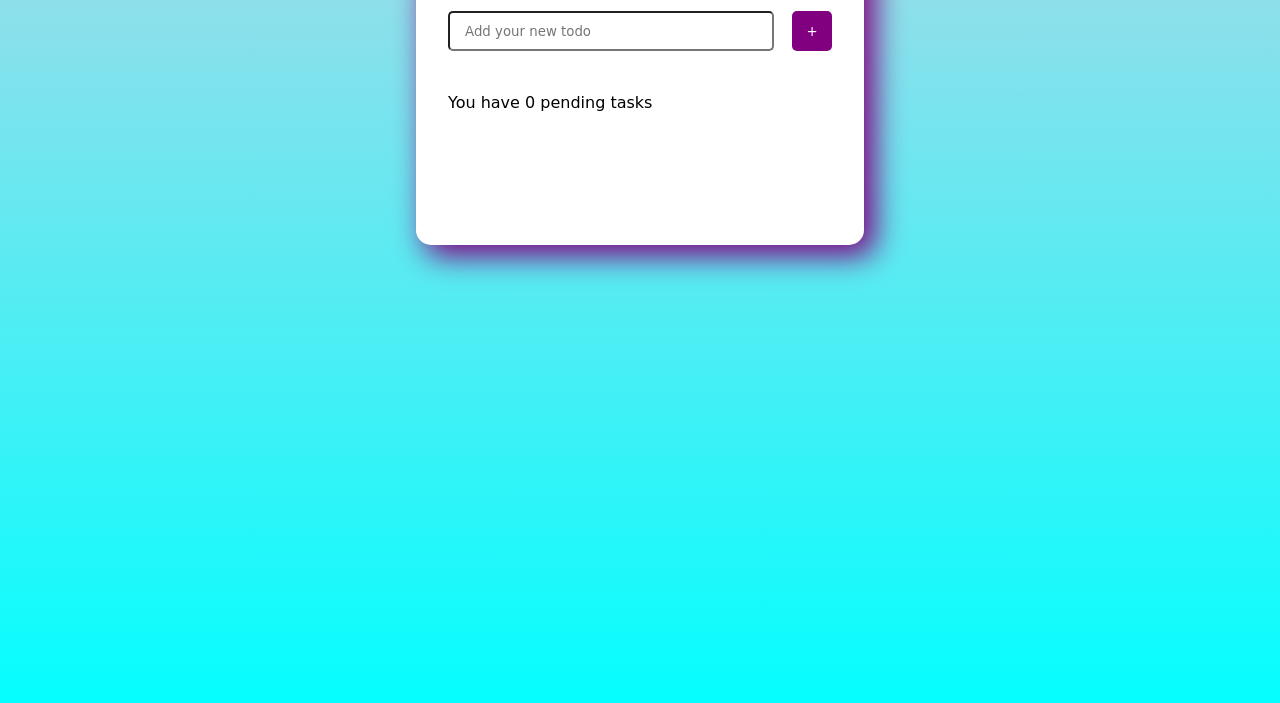
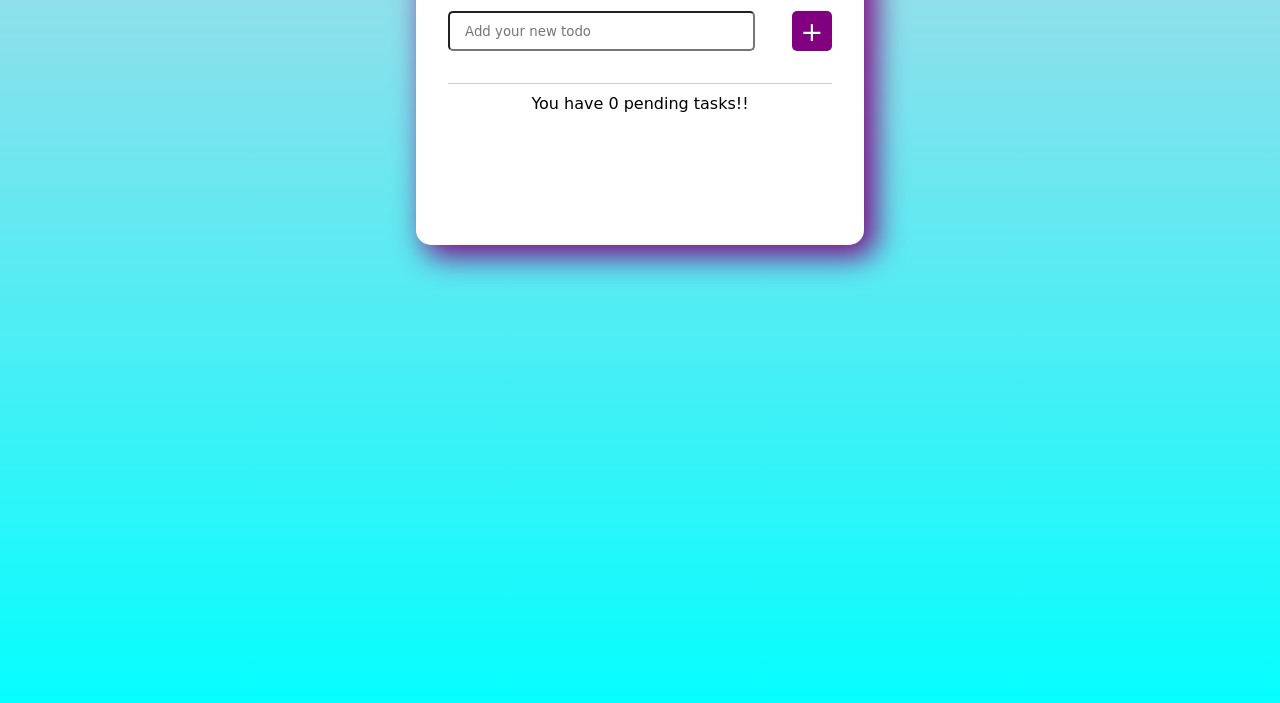
Before and after one commit to rawat10deepak/todo-list, a plain HTML site: page index.html in a window 1280 px wide. Shown: the part 155-858 px from the top of the page. Drawn offline with Linux system fonts and the light colour scheme.

Commit message:
2 files modified

```diff
--- a/script.js
+++ b/script.js
@@ -5,6 +5,7 @@ var addTodoButton = document.getElementById('add-button');
 var clearAllButton = document.querySelector('.todo-footer__clearall');
 var todoItemsList = document.querySelector('.todo-list__items');
 var todoTextField = document.getElementById('add-field');
+var todoFooter = document.querySelector('.todo-footer');
 
 addTodoButton.addEventListener('click', () => {
   console.log('add todo clicked');
@@ -25,10 +26,14 @@ clearAllButton.addEventListener('click', () => {
 });
 
 const updateTaskCountInFooter = () => {
-  todoFooterPending.innerHTML = `You have ${taskCount} pending tasks`;
+  todoFooterPending.innerHTML = `You have ${taskCount} pending tasks!!`;
   taskCount === 0
-    ? (clearAllButton.style.display = 'none')
-    : (clearAllButton.style.display = 'block');
+    ? ((clearAllButton.style.display = 'none'),
+      (todoFooter.style.textAlign = 'center'),
+      (todoItemsList.style.border = 'none'))
+    : ((clearAllButton.style.display = 'block'),
+      (todoFooter.style.textAlign = 'start'),
+      (todoItemsList.style.borderTop = '1px solid #ccc'));
 };
 
 const addTaskToTaskList = () => {
--- a/style.css
+++ b/style.css
@@ -20,7 +20,7 @@ main {
   background: white;
   min-height: 20rem;
   border-radius: 15px;
-  min-width: 25rem;
+  min-width: 20rem;
   box-shadow: 10px 10px 30px 1px purple;
 }
 
@@ -30,6 +30,7 @@ main {
   display: inline-block;
   text-decoration: underline;
 }
+
 .title + img {
   height: 2.5rem;
   width: 2.5rem;
@@ -38,9 +39,7 @@ main {
 
 .todo-add {
   margin: 1rem 0 1rem 0;
-  width: 100%;
-  display: flex;
-  justify-content: space-between;
+  display: block;
 }
 
 button {
@@ -57,12 +56,14 @@ button:not([id*='todo-delete-']):hover {
 
 .todo-add button {
   height: 2.5rem;
-  width: 2.5rem;
+  margin-top: 0.5rem;
+  width: 100%;
+  font-size: 1.7rem;
 }
 
 input[type='text'] {
   height: 2.5rem;
-  width: 85%;
+  width: 100%;
   padding: 1px 15px;
   border-radius: 5px;
 }
@@ -104,6 +105,7 @@ ul {
 
 .todo-footer {
   margin-top: 1rem;
+  border-top: 1px solid #ccc;
 }
 
 .todo-footer span {
@@ -111,7 +113,41 @@ ul {
 }
 
 .todo-footer button {
-  float: right;
   height: 2.5rem;
-  width: 5rem;
+  width: 100%;
 }
+
+@media (min-width: 40rem) {
+  input[type='text'] {
+    width: 80%;
+  }
+
+  .todo-add {
+    width: 100%;
+    display: flex;
+    justify-content: space-between;
+  }
+
+  .todo-add button {
+    width: 2.5rem;
+    margin: 0;
+  }
+
+  /* .todo-footer {
+    margin-top: 1rem;
+  }
+
+  .todo-footer span {
+    line-height: 2.5rem;
+  }
+
+  .todo-footer button {
+    float: right;
+    height: 2.5rem;
+    width: 5rem;
+  }
+
+  .todo-footer__pending {
+    width: 50%;
+  } */
+}
```
